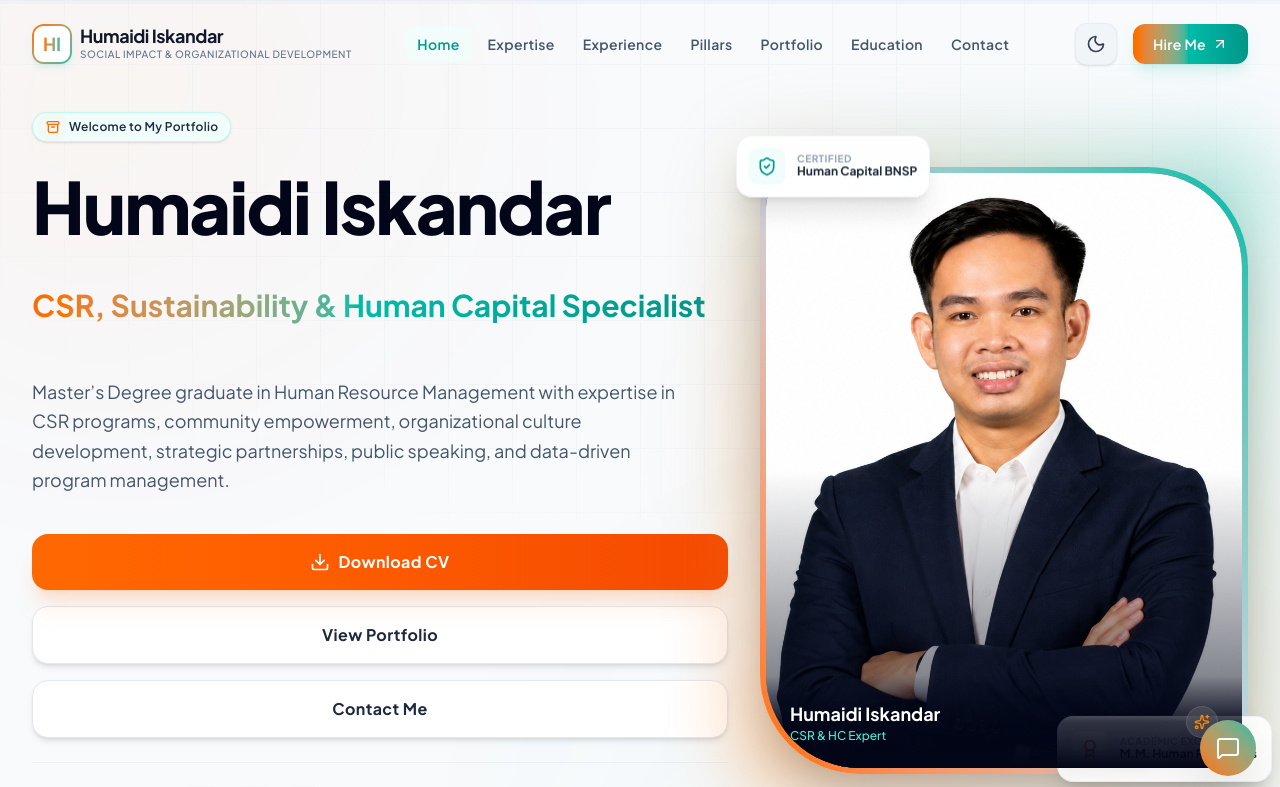
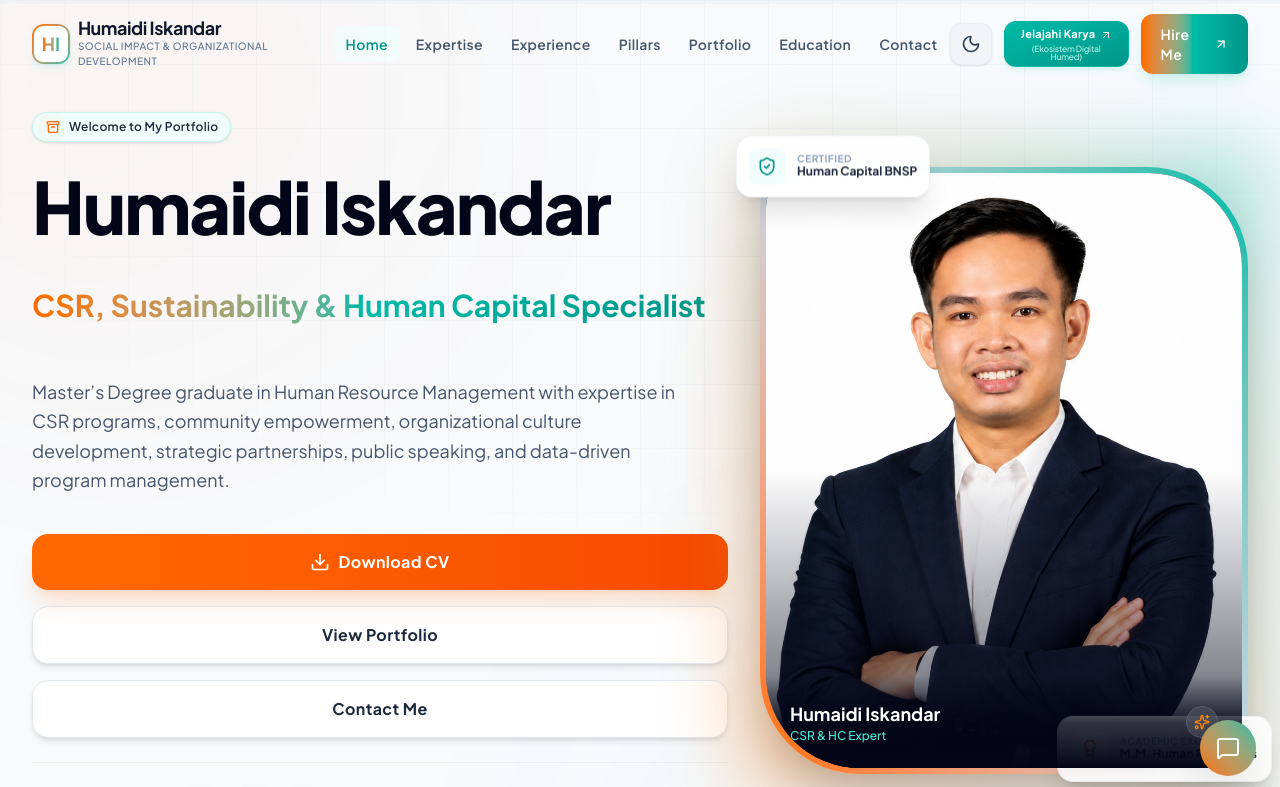
Before and after one commit to lifepageid-ops/humaidiiskandar-portfolio, a React (Vite) app: page / in a window 1280 px wide. Shown: the top 787 px of the page. Built offline with nearby package versions, Linux system fonts and the light colour scheme.

Commit message:
Update Navbar.tsx

```diff
--- a/src/components/Navbar.tsx
+++ b/src/components/Navbar.tsx
@@ -1,5 +1,6 @@
 import React, { useState, useEffect } from "react";
 import { Sun, Moon, Menu, X, ArrowUpRight } from "lucide-react";
+import { Link } from "react-router-dom"; // SUNTIKAN ROUTER BIAR BISA PINDAH HALAMAN BRE
 
 interface NavbarProps {
   isDarkMode: boolean;
@@ -129,7 +130,7 @@ export default function Navbar({ isDarkMode, toggleDarkMode }: NavbarProps) {
           </div>
 
           {/* Right-side actions (Dark mode toggle + Quick Contact CTA) */}
-          <div className="hidden md:flex items-center space-x-4">
+          <div className="hidden md:flex items-center space-x-3">
             {/* Dark Mode Toggle */}
             <button
               onClick={toggleDarkMode}
@@ -138,6 +139,19 @@ export default function Navbar({ isDarkMode, toggleDarkMode }: NavbarProps) {
             >
               {isDarkMode ? <Sun className="w-5 h-5 animate-pulse" /> : <Moon className="w-5 h-5" />}
             </button>
+
+            {/* BARU: TOMBOL JELAJAHI KARYA DUAL-TEXT (DESKTOP) */}
+            <Link
+              to="/humed-berbagi"
+              className="flex flex-col items-center justify-center bg-gradient-to-br from-teal-500 to-teal-600 hover:from-teal-400 hover:to-teal-500 text-white rounded-xl px-4 py-1 shadow-md shadow-teal-500/10 hover:scale-105 active:scale-95 transition-all text-center group border border-teal-400/20"
+            >
+              <span className="text-[11px] font-bold tracking-wide flex items-center gap-1">
+                Jelajahi Karya <ArrowUpRight className="w-3 h-3 transition-transform group-hover:translate-x-0.5 group-hover:-translate-y-0.5" />
+              </span>
+              <span className="text-[8.5px] text-teal-100 font-medium opacity-90 tracking-tight leading-none mt-0.5">
+                (Ekosistem Digital Humed)
+              </span>
+            </Link>
 
             {/* CTA Button */}
             <a
@@ -191,7 +205,23 @@ export default function Navbar({ isDarkMode, toggleDarkMode }: NavbarProps) {
               {item.label}
             </a>
           ))}
-          <div className="pt-4 px-2">
+
+          {/* AREA TOMBOL AKSI UTAMA DI MOBILE (RESPONSIF) */}
+          <div className="pt-4 px-2 space-y-3">
+            {/* BARU: TOMBOL JELAJAHI KARYA DUAL-TEXT (MOBILE) */}
+            <Link
+              to="/humed-berbagi"
+              onClick={() => setIsMobileMenuOpen(false)}
+              className="flex flex-col items-center justify-center w-full px-5 py-2.5 rounded-xl bg-gradient-to-br from-teal-500 to-teal-600 text-white text-center shadow-md shadow-teal-500/10 active:scale-[0.98] transition-all min-h-[48px]"
+            >
+              <span className="font-bold text-[14px] flex items-center gap-1">
+                Jelajahi Karya <ArrowUpRight className="w-4 h-4" />
+              </span>
+              <span className="text-[10px] text-teal-100 opacity-90 mt-0.5">
+                (Ekosistem Digital Humed)
+              </span>
+            </Link>
+
             <a
               href="#contact"
               onClick={(e) => handleNavClick(e, "contact")}
```
